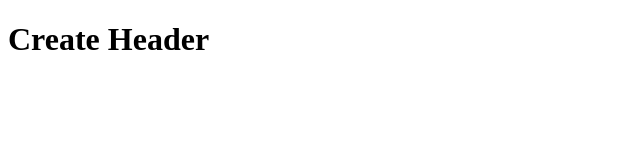
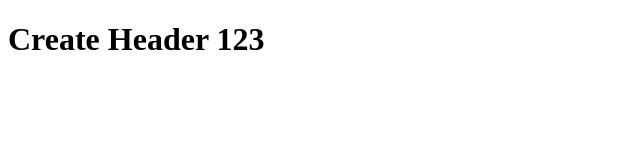
Before and after one commit to quocdatdang03/git-and-github-course, a plain HTML site: page header.html in a window 1280 px wide. Shown: the full height of the page, 0-640 px from the left. Drawn offline with Linux system fonts and the light colour scheme.

Commit message:
Change content h1 in header.html file

```diff
--- a/header.html
+++ b/header.html
@@ -7,7 +7,7 @@
   </head>
   <body>
     <header>
-      <h1>Create Header</h1>
+      <h1>Create Header 123</h1>
     </header>
   </body>
 </html>
```
